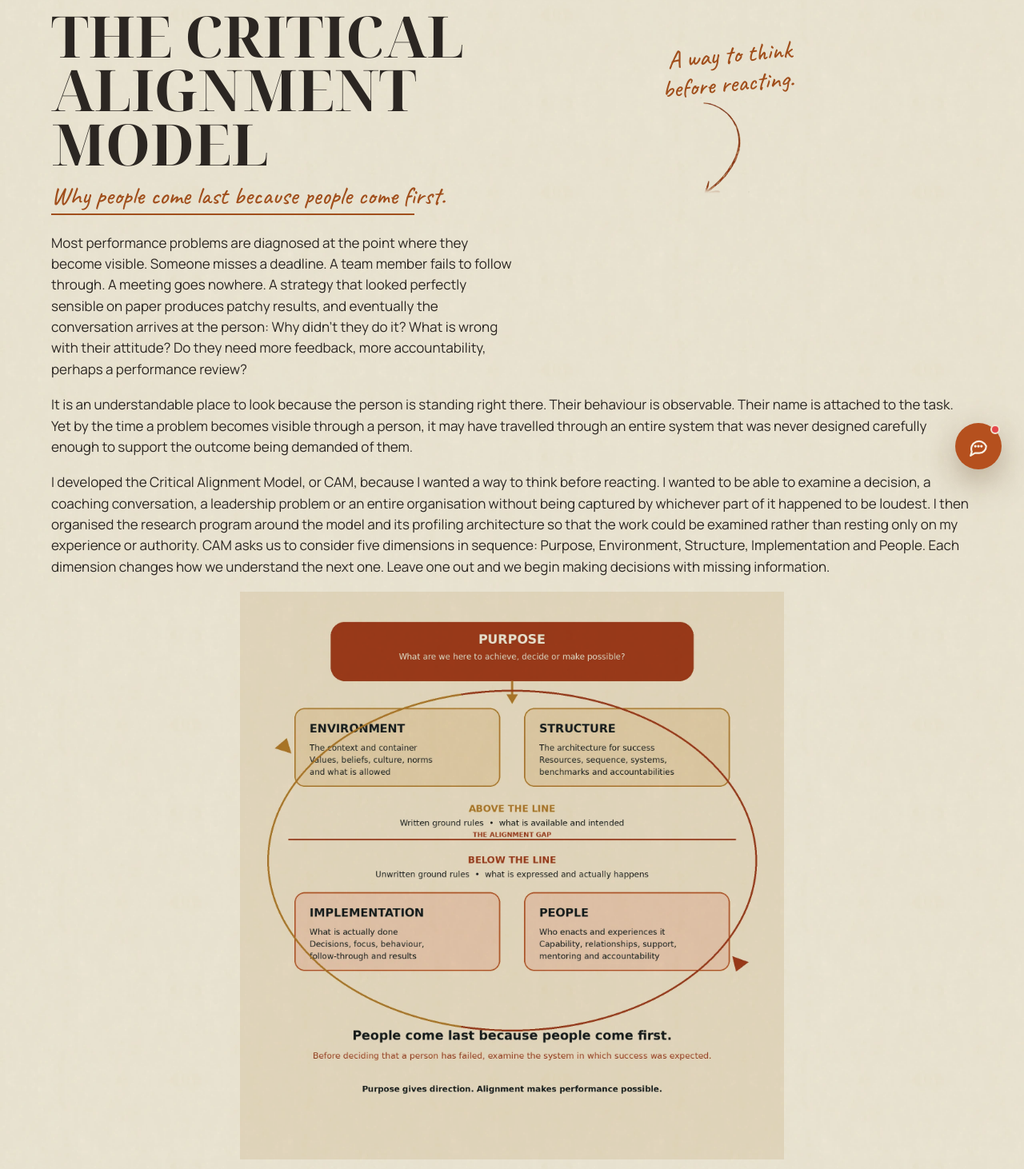
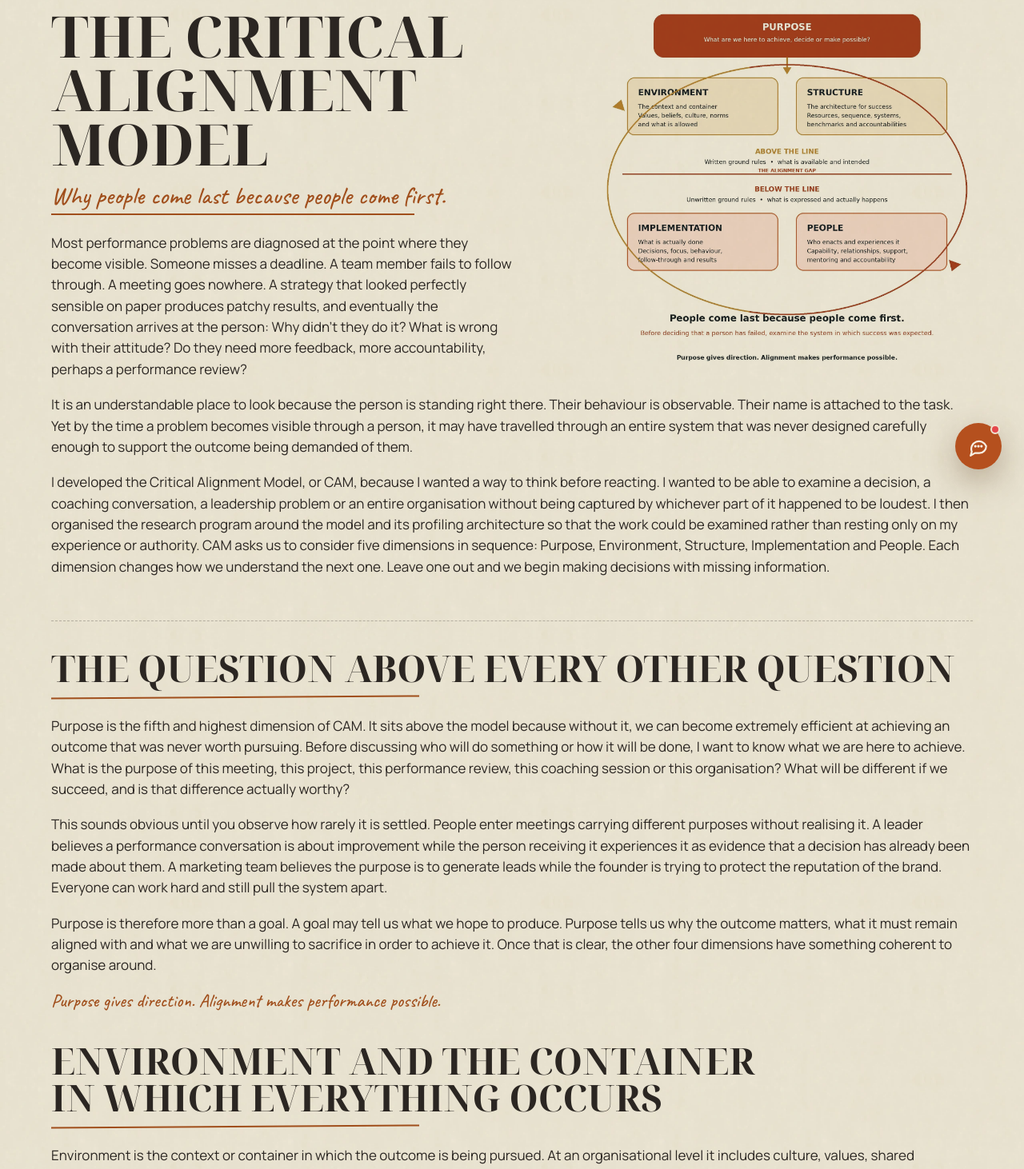
Before and after one commit to TechOptionz/remi, a Next.js app: page /ideas-models/critical-alignment-model in a window 1280 px wide. Shown: the part 185-1647 px from the top of the page at 80% size. Built offline with nearby package versions, Linux system fonts and the light colour scheme.

Commit message:
image update

```diff
--- a/src/components/cam/CamIntro.tsx
+++ b/src/components/cam/CamIntro.tsx
@@ -1,10 +1,9 @@
 import Link from 'next/link';
-import ZoomArt from '@/components/ideas/ZoomArt';
-import { Body, Hand, HeadNote, Part, PartHead } from '@/components/ideas/ui';
+import { Art, Body, Hand, Part, PartHead } from '@/components/ideas/ui';
 
 const CAM_ALT = 'The Critical Alignment Model. Purpose sits at the top: what are we here to achieve, decide or make possible? Above the line, the written ground rules, what is available and intended: Environment, the context and container, values, beliefs, culture, norms and what is allowed; and Structure, the architecture for success, resources, sequence, systems, benchmarks and accountabilities. The alignment gap. Below the line, the unwritten ground rules, what is expressed and actually happens: Implementation, what is actually done, decisions, focus, behaviour, follow-through and results; and People, who enacts and experiences it, capability, relationships, support, mentoring and accountability. A loop runs around all four. People come last because people come first. Before deciding that a person has failed, examine the system in which success was expected. Purpose gives direction. Alignment makes performance possible.';
 
-// THE CRITICAL ALIGNMENT MODEL — breadcrumb, title, where performance problems get diagnosed, why CAM exists, the diagram
+// THE CRITICAL ALIGNMENT MODEL — breadcrumb, title beside the model diagram, where performance problems get diagnosed, why CAM exists
 export default function CamIntro() {
   return (
     <Part n={1} className="triad-intro">
@@ -14,8 +13,12 @@ export default function CamIntro() {
         <span aria-current="page">The Critical Alignment Model</span>
       </nav>
       <p className="ideas-eyebrow">Meaning &amp; alignment · A thinking architecture</p>
-      <PartHead n={1} note title="The Critical Alignment Model"
-        aside={<HeadNote art="p5-arrow" className="cam-head-note"><Hand>A way to think<br />before reacting.</Hand></HeadNote>}>
+      <PartHead n={1} title="The Critical Alignment Model"
+        aside={
+          <figure className="cam-hero-fig">
+            <div className="triad-diagram cam-plate"><Art name="cam-model" alt={CAM_ALT} /></div>
+          </figure>
+        }>
         <Hand v={['underline']}>Why people come last because people come first.</Hand>
         <Body>Most performance problems are diagnosed at the point where they become visible. Someone misses a deadline. A team member fails to follow through. A meeting goes nowhere. A strategy that looked perfectly sensible on paper produces patchy results, and eventually the conversation arrives at the person: Why didn’t they do it? What is wrong with their attitude? Do they need more feedback, more accountability, perhaps a performance review?</Body>
       </PartHead>
@@ -23,8 +26,6 @@ export default function CamIntro() {
         <Body>It is an understandable place to look because the person is standing right there. Their behaviour is observable. Their name is attached to the task. Yet by the time a problem becomes visible through a person, it may have travelled through an entire system that was never designed carefully enough to support the outcome being demanded of them.</Body>
         <Body>I developed the Critical Alignment Model, or CAM, because I wanted a way to think before reacting. I wanted to be able to examine a decision, a coaching conversation, a leadership problem or an entire organisation without being captured by whichever part of it happened to be loudest. I then organised the research program around the model and its profiling architecture so that the work could be examined rather than resting only on my experience or authority. CAM asks us to consider five dimensions in sequence: Purpose, Environment, Structure, Implementation and People. Each dimension changes how we understand the next one. Leave one out and we begin making decisions with missing information.</Body>
       </div>
-      <ZoomArt name="cam-model" alt={CAM_ALT} label="the Critical Alignment Model" className="triad-diagram cam-plate" />
-      <p className="dsr-caption">The Critical Alignment Model developed by Remi Pearson</p>
     </Part>
   );
 }
--- a/src/styles/cam.css
+++ b/src/styles/cam.css
@@ -3,7 +3,13 @@
 /* The model diagram is drawn on white: multiply it onto the parchment so it blends in, unframed, at a readable size (tap to enlarge for detail) */
 .cam-plate { width:min(100%,680px); margin-bottom:10px; border-radius:0; box-shadow:none; overflow:visible; }
 .triad-diagram.cam-plate > img { mix-blend-mode:multiply; }
-.cam-head-note { max-width:220px; }
+/* The model diagram is the hero illustration, beside the title and opening (under the intro on phones) */
+.cam-hero-fig { margin:0 0 clamp(16px,2vw,28px); align-self:start; }
+.cam-hero-fig .cam-plate { width:100%; margin:0; }
+.cam-hero-fig .cam-plate > img { width:100%; height:auto; }
+@media (max-width:760px) {
+  .ideas-head > .cam-hero-fig { grid-column:1 / -1; grid-row:auto; width:min(100%,460px); justify-self:center; margin:12px 0 22px; }
+}
 
 /* The alignment gap: the five dimensions in sequence, split by the line between intended and expressed */
 .cam-line { margin:8px 0 0; padding:0; position:sticky; top:96px; }
```
Also changed, not shown: public/assets/ideas/cam-model.webp, 1 other file (tests, documents, lock files or other folders).
